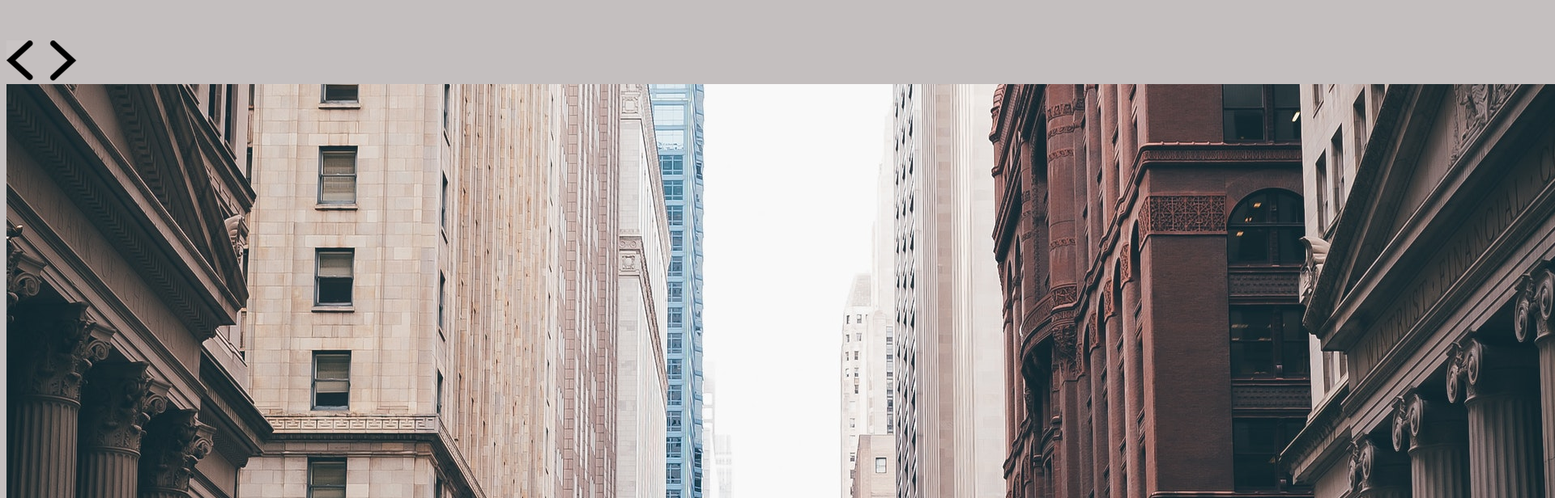
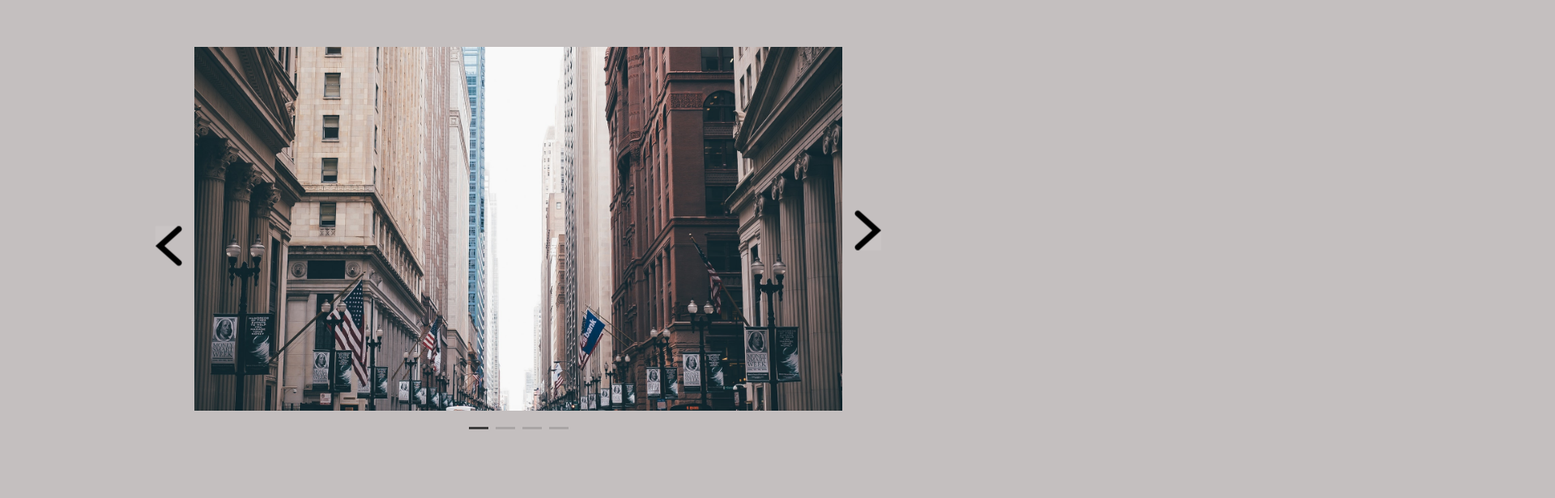
Before and after one commit to 404notfound10/React_slider, a React (Create React App) app: page / in a window 1280 px wide. Shown: the top 616 px of the page at 81% size, 1920 px wide, since content can reach past the window. Built offline with nearby package versions, Linux system fonts and the light colour scheme.

Commit message:
fixed css / CarouselArrow component

```diff
--- a/src/components/App.js
+++ b/src/components/App.js
@@ -1,5 +1,8 @@
 import React, { Component } from "react";
 import Carousel from "./Carousel";
+import "../css/styles.scss";
+//Carousel slide content
+//Image component
 import firstImage from "../img/1.jpg";
 import secondImage from "../img/2.jpg";
 import thirdImage from "../img/3.jpg";
@@ -10,13 +13,12 @@ class App extends Component {
     return (
       <div>
         <Carousel>
-          <img src={firstImage} />
-          <img src={secondImage} />
-          <img src={thirdImage} />
+          <img className="carousel-slides__image " src={firstImage} />
+          <img className="carousel-slides__image " src={secondImage} />
+          <img className="carousel-slides__image " src={thirdImage} />
           <div>
-            {" "}
+            <img className="carousel-slides__image " src={fourthImage} />
             <p>Text</p>
-            <img src={fourthImage} />
           </div>
         </Carousel>
       </div>
--- a/src/components/Carousel.js
+++ b/src/components/Carousel.js
@@ -4,8 +4,8 @@ import React, { Component } from "react";
 import CarouselIndicator from "./CarouselIndicator";
 import CarouselSlide from "./CarouselSlide";
 import Swiper from "./Swiper";
+import CarouselArrow from "./CarouselArrow";
 //Carousel component
-
 class Carousel extends Component {
   constructor(props) {
     super(props);
@@ -62,24 +62,18 @@ class Carousel extends Component {
   render() {
     return (
       <div className="carousel">
-        <div className="slider-arrows">
-          <a
-            className="carousel__arrow carousel__arrow--left"
+        <div className="carousel-container">
+          <div className="carousel__arrow">
+            <CarouselArrow
+              direction="left"
               onClick={() => this.goToPrevSlide()}
-          >
-            <img src={require("../img/left.png")} />
-          </a>
-          <a
-            className="carousel__arrow carousel__arrow--right"
-            onClick={() => this.goToNextSlide()}
-          >
-            <img src={require("../img/right.png")} />
-          </a>
+            />
           </div>
           <Swiper
             onSwipeRight={this.goToNextSlide}
             onSwipeLeft={this.goToPrevSlide}
           >
+            <div className="carousel-item">
               <ul className="carousel__slides">
                 {this.slides.map((slide, index) => (
                   <CarouselSlide
@@ -90,7 +84,15 @@ class Carousel extends Component {
                   />
                 ))}
               </ul>
+            </div>
           </Swiper>
+          <div className="carousel__arrow">
+            <CarouselArrow
+              direction="right"
+              onClick={() => this.goToNextSlide()}
+            />
+          </div>
+        </div>
 
         <ul className="carousel__indicators">
           {this.slides.map((slide, index) => (
--- /dev/null
+++ b/src/components/CarouselArrow.js
@@ -0,0 +1,20 @@
+import React, { Component } from "react";
+
+export default class CarouselArrow extends Component {
+  render() {
+    const { direction, onClick } = this.props;
+    return (
+      <div className="carousel__arrow">
+        <img
+          src={require("../img/arrow.png")}
+          className={
+            direction == "left"
+              ? "carousel__arrow carousel__arrow--left"
+              : "carousel__arrow carousel__arrow--right"
+          }
+          onClick={onClick}
+        />
+      </div>
+    );
+  }
+}
--- a/src/components/CarouselSlide.js
+++ b/src/components/CarouselSlide.js
@@ -3,17 +3,16 @@ import React, { Component } from "react";
 // Component for carousel slide
 class CarouselSlide extends Component {
   render() {
-    const { index, key, activeIndex, slide } = this.props;
+    const { index, activeIndex, slide } = this.props;
     return (
       <div
-        className="carousel-item"
         className={
           index == activeIndex
             ? "carousel__slide carousel__slide--active"
             : "carousel__slide"
         }
       >
-        <div>{slide}</div>
+        {slide}
       </div>
     );
   }
--- a/src/css/styles.scss
+++ b/src/css/styles.scss
@@ -12,16 +12,13 @@ ul {
   list-style-type: none;
 }
 
-// Fix for jumping arrows
 .carousel-container {
-  display: relative;
-  flex-direction: column;
+  display: flex;
+  flex-direction: row;
   justify-content: center;
-  min-height: 210px;
 }
 
 .carousel {
-  position: relative;
   margin-top: 50px;
 }
 
@@ -29,12 +26,11 @@ ul {
 .carousel__slide {
   margin-right: auto;
   margin-left: auto;
+  max-width: 800px;
+  justify-content: center;
+  text-align: center;
+  user-select: none;
   display: none;
-  max-width: 900px;
-  list-style-type: none;
-  text-align: center;
-  transition-property: transform;
-  user-select: none;
 
   @media (max-width: 991px) {
     padding-right: 60px;
@@ -42,28 +38,18 @@ ul {
   }
 
   &--active {
-    display: block;
+    display: flex;
     margin: 0;
-  }
-
-  &--swipe {
-    transition: transform 0.5s ease-out;
   }
 }
 
 // Content of slides
-.carousel-slide__content {
-  font-family: "Open Sans", "Trebuchet MS", sans-serif;
-  font-size: 16px;
 
-  @media (max-width: $breakpoint-desktop - 1px) {
-    font-size: 18px;
-  }
-}
-
-.carousel-slide__image {
-  display: inline-block;
-  width: 400px;
+.carousel-slides__image {
+  display: flex;
+  margin-left: auto;
+  margin-right: auto;
+  width: 800px;
   pointer-events: none;
   user-select: none;
 
@@ -72,8 +58,7 @@ ul {
   }
 }
 
-.carousel-slide__author,
-.carousel-slide__source {
+.carousel-slide__text {
   font-family: "Roboto", arial, sans-serif;
   font-size: 14px;
 
@@ -82,16 +67,10 @@ ul {
   }
 }
 
-.carousel-slide__source {
-  font-style: italic;
-  color: #888;
-}
-
 // Carousel arrows
 .carousel__arrow {
-  top: 50%;
-  left: auto;
-  right: 0;
+  position: flex;
+  transform: translateY(40%);
   user-select: none;
 
   &:focus {
@@ -108,6 +87,7 @@ ul {
 
   &--right {
     right: 0;
+    transform: rotate(180deg);
   }
 }
 
@@ -118,7 +98,6 @@ ul {
   justify-content: center;
   margin-top: 20px;
   user-select: none;
-
   li {
     &:nth-of-type(n + 2) {
       margin-left: 9px;
```
Also changed, not shown: src/img/arrow.png (renamed from src/img/left.png), src/img/right.png (deleted). Lines whose indentation alone changed are shown as unchanged.
